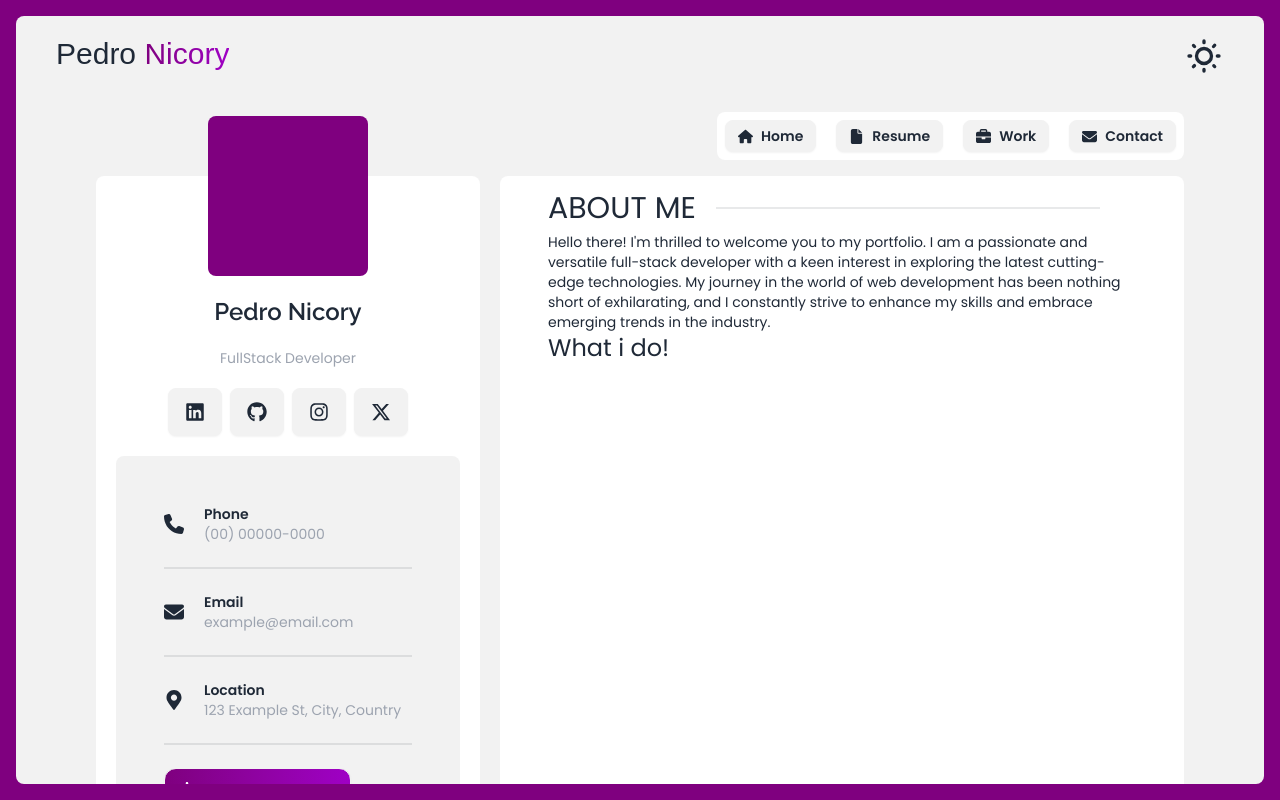
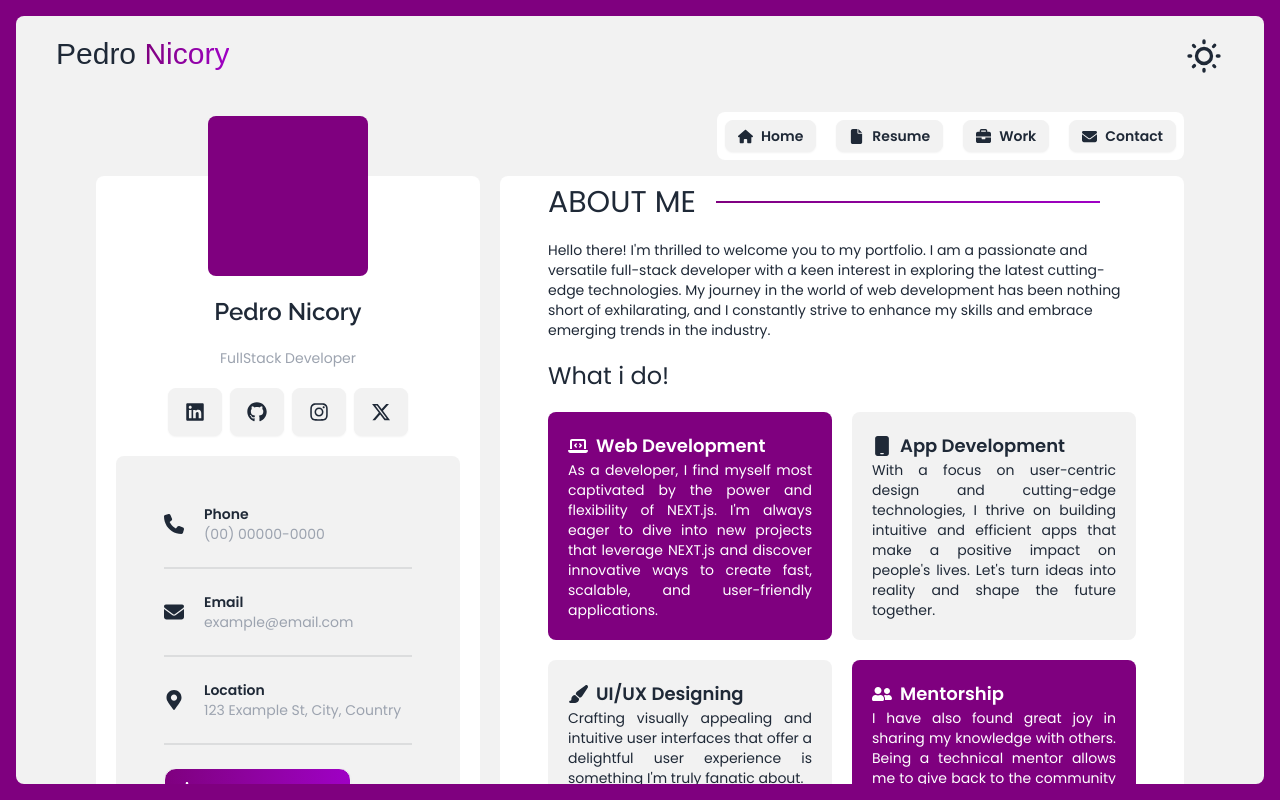
Before and after one commit to nicoryy/PersonaFrame, a Next.js app: page / in a window 1280 px wide. Built offline with nearby package versions, Linux system fonts and the light colour scheme; a web font is replaced by a local one.

Commit message:
finished main page

```diff
--- a/src/app/page.tsx
+++ b/src/app/page.tsx
@@ -1,19 +1,75 @@
+import { FaUserFriends } from "react-icons/fa";
+import { FaLaptopCode, FaMobile, FaPaintbrush } from "react-icons/fa6";
+
 export default function Home() {
   return (
-    <section className="mx-10 text-left">
+    <section className="mx-10 text-left grid gap-5">
       <div className="flex gap-5 w-full items-center justify-start">
         <p className="uppercase text-3xl">about me</p>
-        <span className="divider w-96" />
+        <span className="bg-gradient-to-r from-primary to-secondary w-72 lg:w-96 block h-0.5" />
       </div>
 
       <p className="text-sm">
-        Hello there! I'm thrilled to welcome you to my portfolio. I am a passionate and versatile
-        full-stack developer with a keen interest in exploring the latest cutting-edge technologies.
-        My journey in the world of web development has been nothing short of exhilarating, and I
-        constantly strive to enhance my skills and embrace emerging trends in the industry.
+        Hello there! I'm thrilled to welcome you to my portfolio. I am a
+        passionate and versatile full-stack developer with a keen interest in
+        exploring the latest cutting-edge technologies. My journey in the world
+        of web development has been nothing short of exhilarating, and I
+        constantly strive to enhance my skills and embrace emerging trends in
+        the industry.
       </p>
 
       <p className="text-2xl">What i do!</p>
+
+      <section className="grid grid-cols-1 lg:grid-cols-2 gap-5">
+        <div className="bg-primary text-white dark:text-neutral-content rounded-lg p-5">
+          <span className="flex items-center gap-2">
+            <FaLaptopCode size={20} />
+            <p className="font-semibold text-lg">Web Development</p>
+          </span>
+          <p className="text-sm text-justify">
+            As a developer, I find myself most captivated by the power and
+            flexibility of NEXT.js. I'm always eager to dive into new projects
+            that leverage NEXT.js and discover innovative ways to create fast,
+            scalable, and user-friendly applications.
+          </p>
+        </div>
+
+        <div className="bg-base-200 rounded-lg p-5">
+          <span className="flex items-center gap-2">
+            <FaMobile size={20} />
+            <p className="font-semibold text-lg">App Development</p>
+          </span>
+          <p className="text-sm text-justify">
+            With a focus on user-centric design and cutting-edge technologies, I
+            thrive on building intuitive and efficient apps that make a positive
+            impact on people's lives. Let's turn ideas into reality and shape
+            the future together.
+          </p>
+        </div>
+
+        <div className="bg-base-200 rounded-lg p-5">
+          <span className="flex items-center gap-2">
+            <FaPaintbrush size={20} />
+            <p className="font-semibold text-lg">UI/UX Designing</p>
+          </span>
+          <p className="text-sm text-justify">
+            Crafting visually appealing and intuitive user interfaces that offer
+            a delightful user experience is something I'm truly fanatic about.
+          </p>
+        </div>
+
+        <div className="bg-primary text-white dark:text-neutral-content rounded-lg p-5">
+          <span className="flex items-center gap-2">
+            <FaUserFriends size={20} />
+            <p className="font-semibold text-lg">Mentorship</p>
+          </span>
+          <p className="text-sm text-justify">
+            I have also found great joy in sharing my knowledge with others.
+            Being a technical mentor allows me to give back to the community
+            that has supported me throughout my career.
+          </p>
+        </div>
+      </section>
     </section>
   );
 }
```
